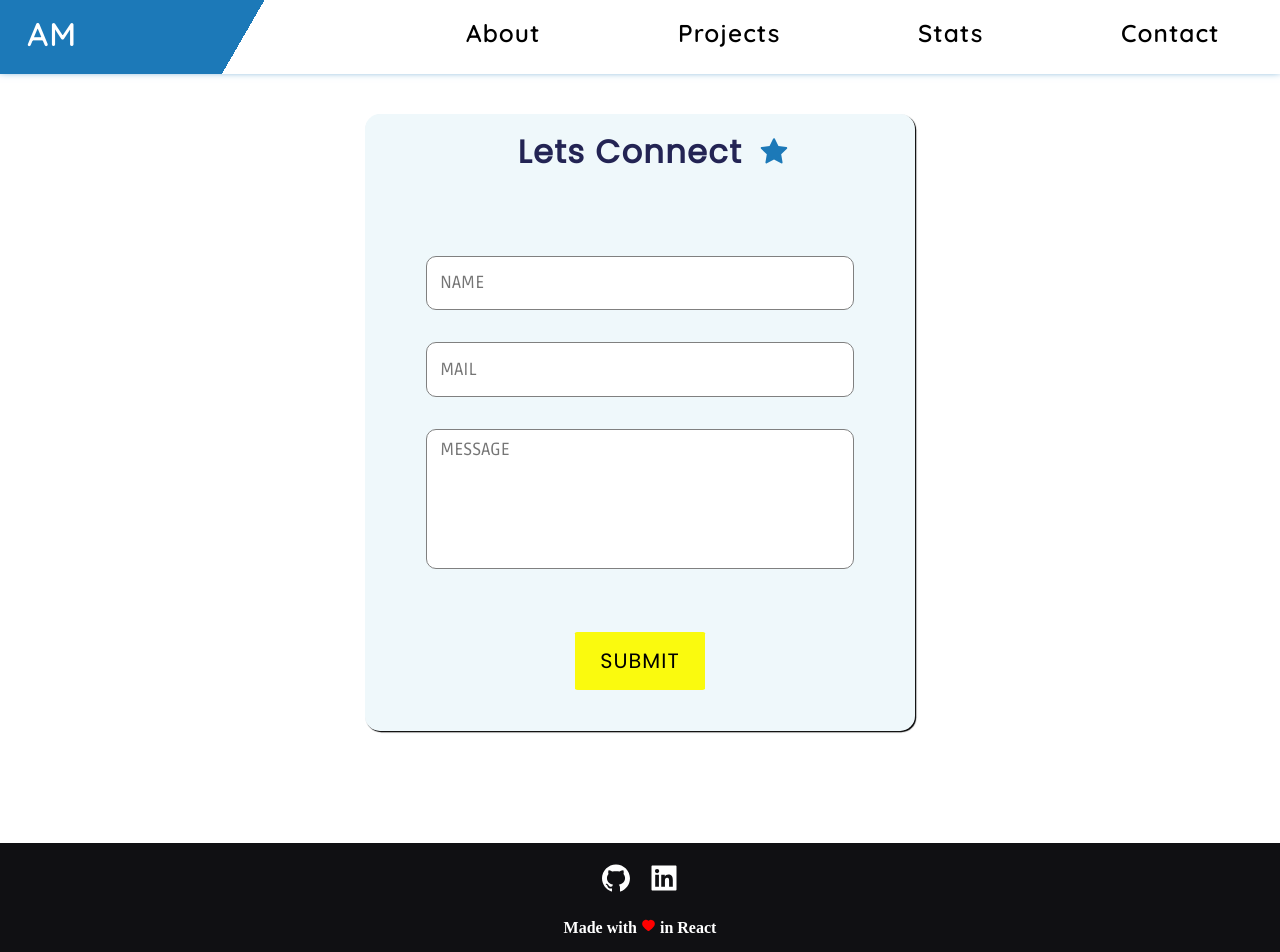
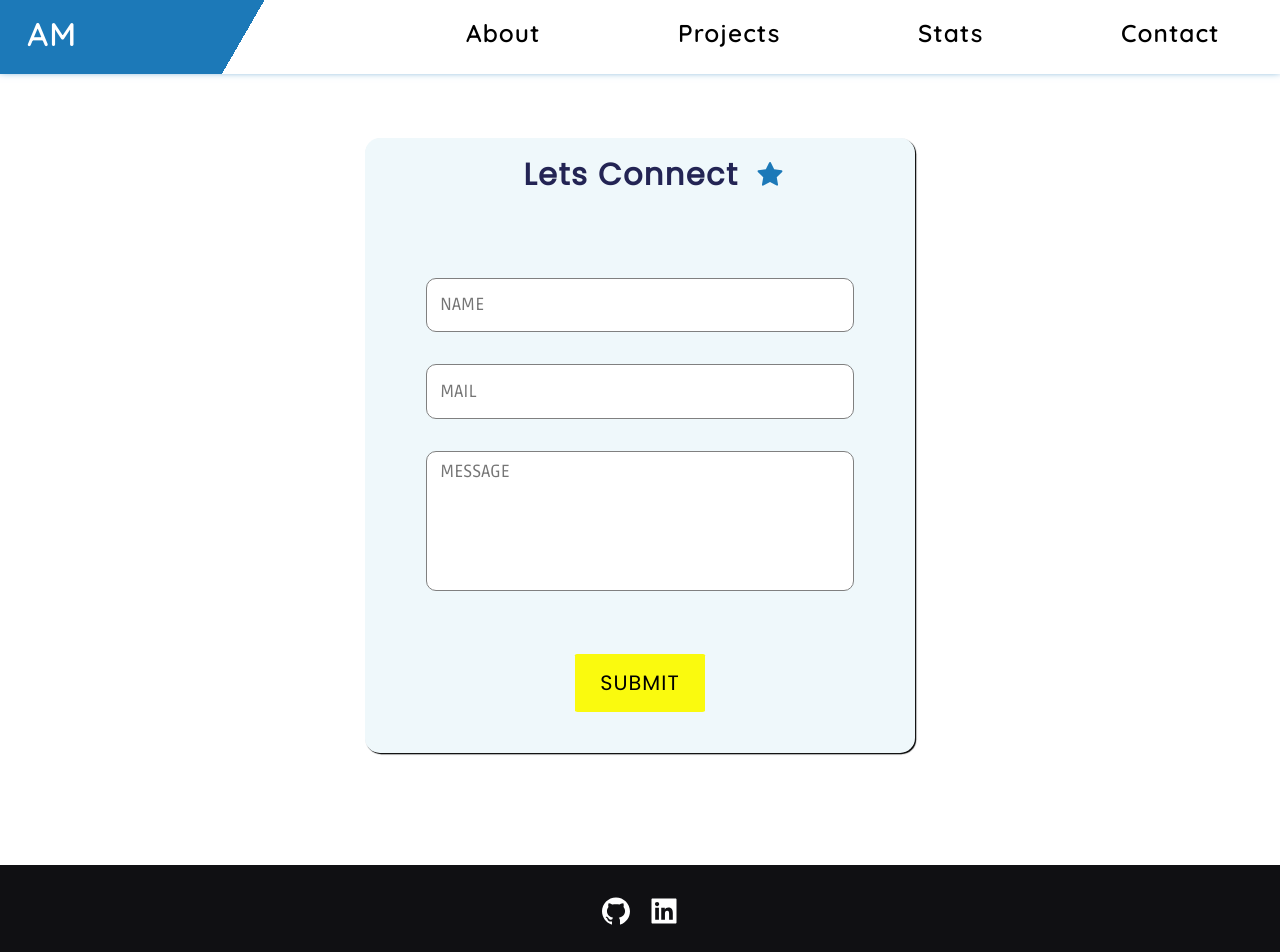
Before and after one commit to AryamanMishra/Portfolio-Website, a React (Create React App) app: page /contact in a window 1280 px wide. Shown: the top 952 px of the page. Built offline with nearby package versions, Linux system fonts and the light colour scheme.

Commit message:
updated resp

```diff
--- a/src/components/Contact.js
+++ b/src/components/Contact.js
@@ -10,7 +10,7 @@ const Contact = ()=> {
 				<div className="contact-center-title">
 					<h2>Lets Connect</h2>
 					<AiFillStar
-						size={32}
+						size={30}
 						color='rgb(28, 121, 184)'
 						className='star-icon'
 					/>
--- a/src/components/Footer.js
+++ b/src/components/Footer.js
@@ -9,14 +9,14 @@ const Footer = ()=> {
     return (
         <footer className='main-footer'>
             <div className='footer-links'>
-                <a href="https://github.com/AryamanMishra" target='_blank' rel="noreferrer">
+                <a href="https://github.com/AryamanMishra/Portfolio-Website" target='_blank' rel="noreferrer">
                     <AiFillGithub />
                 </a>
                 <a href="https://www.linkedin.com/in/aryaman-mishra-576527190/" target='_blank' rel="noreferrer">
                     <AiFillLinkedin />
                 </a>
             </div>
-            <h4>Made with <AiFillHeart color='red' size={15}/> in React</h4>
+            <h4>Made with <AiFillHeart color='red' size={19} style={{marginBottom:'-4px'}}/> in React</h4>
         </footer>
     )
 }
--- a/src/styles/About.css
+++ b/src/styles/About.css
@@ -112,7 +112,6 @@
     padding: 2.5em 2em;
     box-shadow: 0 5px 5px 0 hsla(240,5%,41%,.2);
     width: 950px;
-    height: 205px;
     background-color: rgba(150, 207, 229, 0.158);
 }
 
--- a/src/styles/Contact.css
+++ b/src/styles/Contact.css
@@ -7,7 +7,7 @@
 	width: 550px;
 	margin-left: auto;
 	margin-right: auto;
-	margin-top: 2.5em;
+	margin-top: 4em;
 	border-radius: 15px;
 	box-shadow: rgb(0, 0, 0) 1.2px 1.2px 1px 0px;
 }
@@ -17,8 +17,8 @@
 	/* color: white; */
 	font-family: 'Poppins', sans-serif;
 	text-align: center;
-	letter-spacing: 1.4px;
-	font-size: 2em;
+	letter-spacing: 1.5px;
+	font-size: 1.9em;
 }
 
 
--- a/src/styles/Footer.css
+++ b/src/styles/Footer.css
@@ -2,7 +2,7 @@
     position: relative;
     top: 120%;
     width: 100%;
-    height: 7em;
+    height: 7.5em;
     background-color: #101013;
     display: flex;
     align-items: center;
@@ -10,6 +10,7 @@
     flex-direction: column;
     gap: 1em;
     margin-top: 7em;
+    padding-top: 0.5em;
 }
 
 .footer-links {
@@ -24,4 +25,6 @@
 }
 .main-footer h4 {
     color:white;
+    font-family: 'Quicksand', sans-serif;
+    letter-spacing: 1.2px;
 }
```
